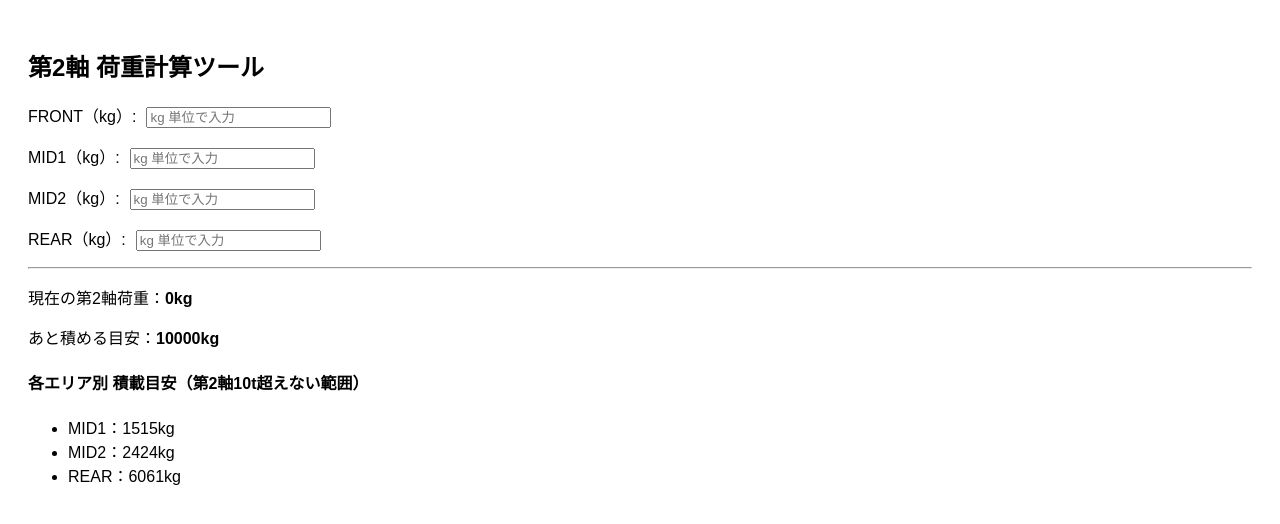
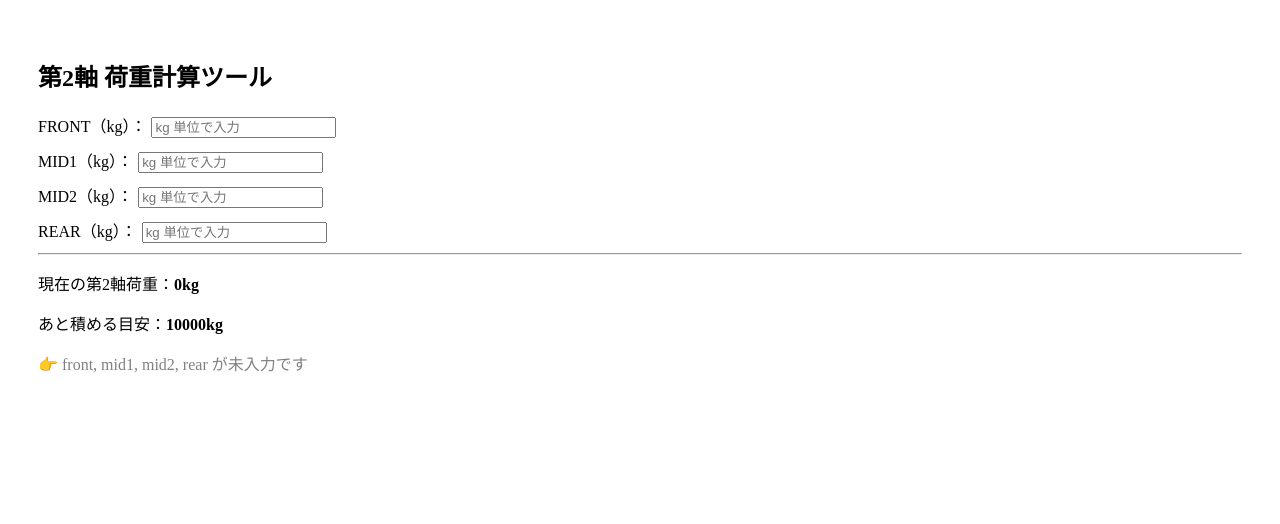
Before and after one commit to Toyotayusou1111/-, a React (Create React App) app: page / in a window 1280 px wide. Shown: the top 524 px of the page. Built offline with nearby package versions, Linux system fonts and the light colour scheme.

Commit message:
Update App.js

```diff
--- a/src/App.js
+++ b/src/App.js
@@ -28,59 +28,66 @@ export default function App() {
   const MAX_AXLE_LOAD = 10000;
   const remaining = Math.max(0, MAX_AXLE_LOAD - usedLoad);
 
-  // 分配比の計算（影響率の逆数で正規化）
-  const inverseSum =
-    1 / influences.mid1 + 1 / influences.mid2 + 1 / influences.rear;
+  // 正しい積載配分：影響率の合計に対する比率
+  const totalInfluence =
+    influences.mid1 + influences.mid2 + influences.rear;
 
-  const suggested = {
-    mid1: Math.round((remaining / influences.mid1) / inverseSum),
-    mid2: Math.round((remaining / influences.mid2) / inverseSum),
-    rear: Math.round((remaining / influences.rear) / inverseSum),
+  const alloc = {
+    mid1: Math.round(remaining * (influences.mid1 / totalInfluence)),
+    mid2: Math.round(remaining * (influences.mid2 / totalInfluence)),
+    rear: Math.round(remaining * (influences.rear / totalInfluence)),
   };
 
   const emptyKeys = Object.entries(weights)
-    .filter(([_, val]) => val === "")
+    .filter(([, val]) => val === "")
     .map(([key]) => key);
 
   return (
-    <div style={{ fontFamily: "sans-serif", padding: 20 }}>
+    <div style={{ padding: 30 }}>
       <h2>第2軸 荷重計算ツール</h2>
 
-      {Object.entries(weights).map(([key, value]) => (
-        <div key={key} style={{ marginBottom: "1rem" }}>
-          <label style={{ marginRight: 10 }}>{key.toUpperCase()}（kg）:</label>
+      {["front", "mid1", "mid2", "rear"].map((key) => (
+        <div key={key} style={{ marginBottom: 10 }}>
+          <label>
+            {key.toUpperCase()}（kg）：
             <input
               type="number"
               name={key}
-            value={value}
+              value={weights[key]}
               onChange={(e) =>
-              setWeights((prev) => ({ ...prev, [key]: e.target.value }))
+                setWeights((w) => ({ ...w, [key]: e.target.value }))
               }
+              style={{ marginLeft: 5 }}
               placeholder="kg 単位で入力"
             />
+          </label>
         </div>
       ))}
 
       <hr />
 
       <p>
-        現在の第2軸荷重：
-        <strong>{usedLoad.toFixed(0)}kg</strong>
+        現在の第2軸荷重：<strong>{usedLoad.toFixed(0)}kg</strong>
       </p>
       <p>
-        あと積める目安：
-        <strong>{remaining.toFixed(0)}kg</strong>
+        あと積める目安：<strong>{remaining.toFixed(0)}kg</strong>
       </p>
 
-      {remaining > 0 && (
+      {emptyKeys.length === 0 && (
         <>
           <h4>各エリア別 積載目安（第2軸10t超えない範囲）</h4>
           <ul>
-            <li>MID1：{suggested.mid1}kg</li>
-            <li>MID2：{suggested.mid2}kg</li>
-            <li>REAR：{suggested.rear}kg</li>
+            <li>MID1：{alloc.mid1}kg</li>
+            <li>MID2：{alloc.mid2}kg</li>
+            <li>REAR：{alloc.rear}kg</li>
           </ul>
         </>
+      )}
+
+      {emptyKeys.length > 0 && (
+        <p style={{ color: "gray" }}>
+          👉 {emptyKeys.join(", ")} が未入力です
+        </p>
       )}
     </div>
   );
```
Lines whose indentation alone changed are shown as unchanged.
